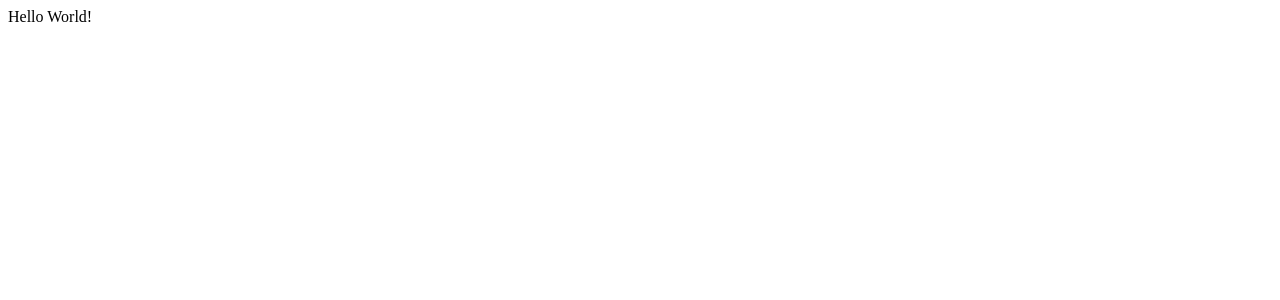
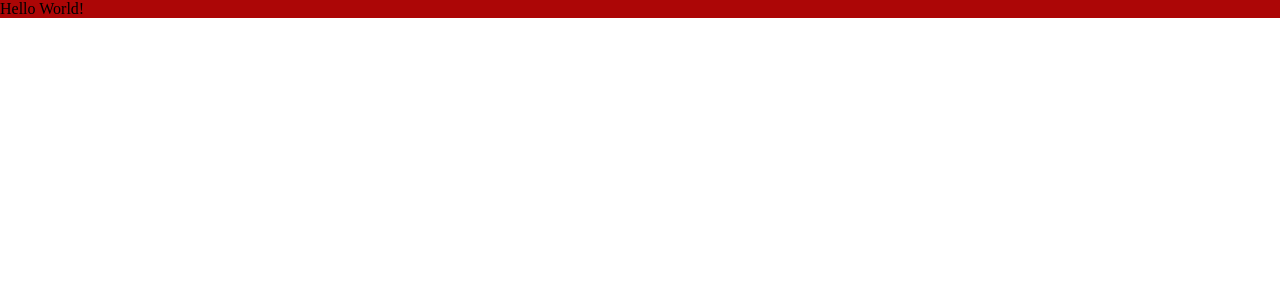
Before and after one commit to CoderDgx/music-mobile-web, a React (Create React App) app: page / in a window 1280 px wide. Shown: the top 300 px of the page. Built offline with nearby package versions, Linux system fonts and the light colour scheme.

Commit message:
ci: 修改项目配置

```diff
--- a/craco.config.js
+++ b/craco.config.js
@@ -1,5 +1,4 @@
 const path = require('path')
-const CracoLessPlugin = require('craco-less')
 
 const pathResolve = (pathUrl) => path.join(__dirname, pathUrl)
 
@@ -10,18 +9,5 @@ module.exports = {
       '@assets': pathResolve('src/assets'),
       '@components': pathResolve('src/components')
     }
-  },
-  plugins: [
-    {
-      plugin: CracoLessPlugin,
-      options: {
-        lessLoaderOptions: {
-          lessOptions: {
-            modifyVars: { '@primary-color': '#1DA57A' },
-            javascriptEnabled: true
-          }
-        }
-      }
-    }
-  ]
+  }
 }
--- a/src/App.less
+++ /dev/null
@@ -1,3 +0,0 @@
-body {
-  background-color: #fff;
-}
--- /dev/null
+++ b/src/App.scss
@@ -0,0 +1,5 @@
+.App {
+  width: 100%;
+  height: 200%;
+  background: rgb(172, 6, 6);
+}
--- a/src/App.tsx
+++ b/src/App.tsx
@@ -1,5 +1,5 @@
 import React from 'react'
-import '@/App.less'
+import './App.scss'
 
 function App() {
   return <div className="App">Hello World!</div>
--- a/src/index.tsx
+++ b/src/index.tsx
@@ -1,6 +1,7 @@
 import React from 'react'
 import ReactDOM from 'react-dom/client'
 import App from './App'
+import 'normalize.css'
 
 const root = ReactDOM.createRoot(document.getElementById('root') as HTMLElement)
 root.render(
```
Also changed, not shown: package.json (+7 -3 lines), .stylelintrc.json, 2 other files (tests, documents, lock files or other folders).
